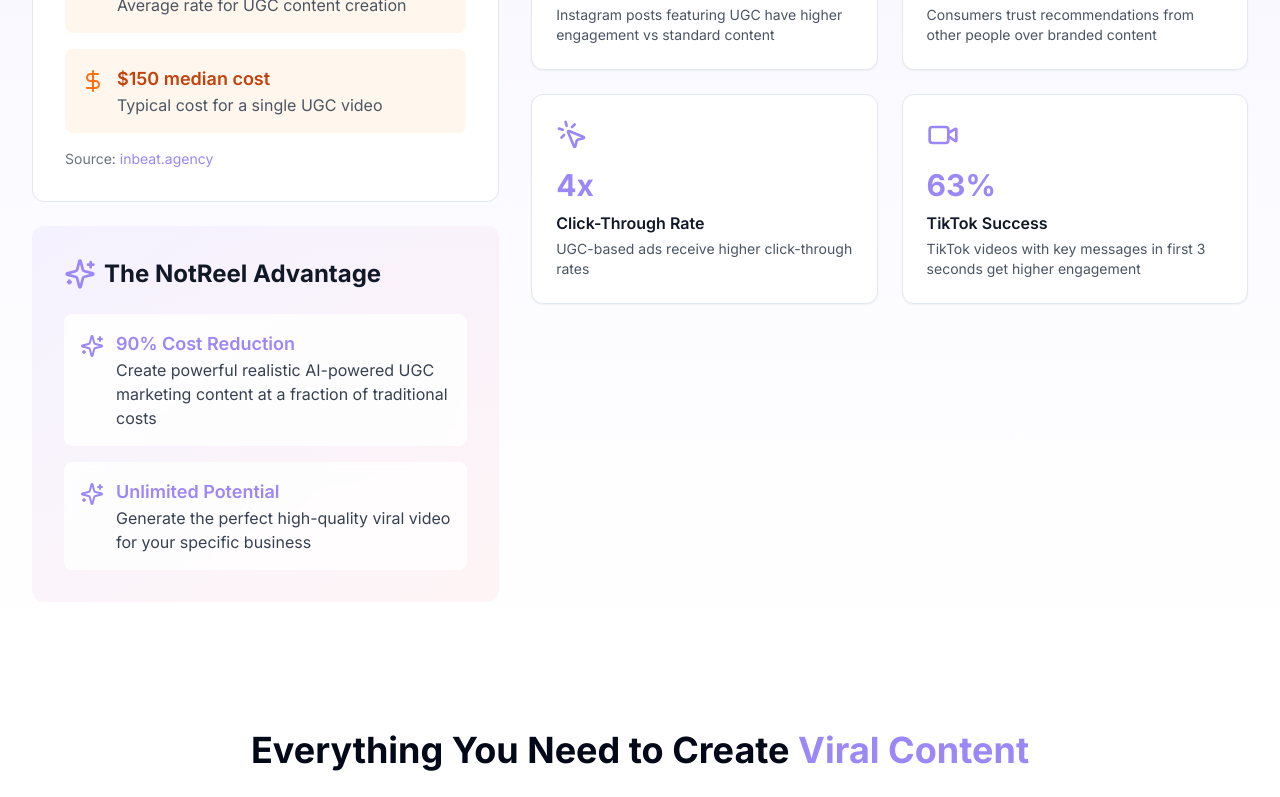
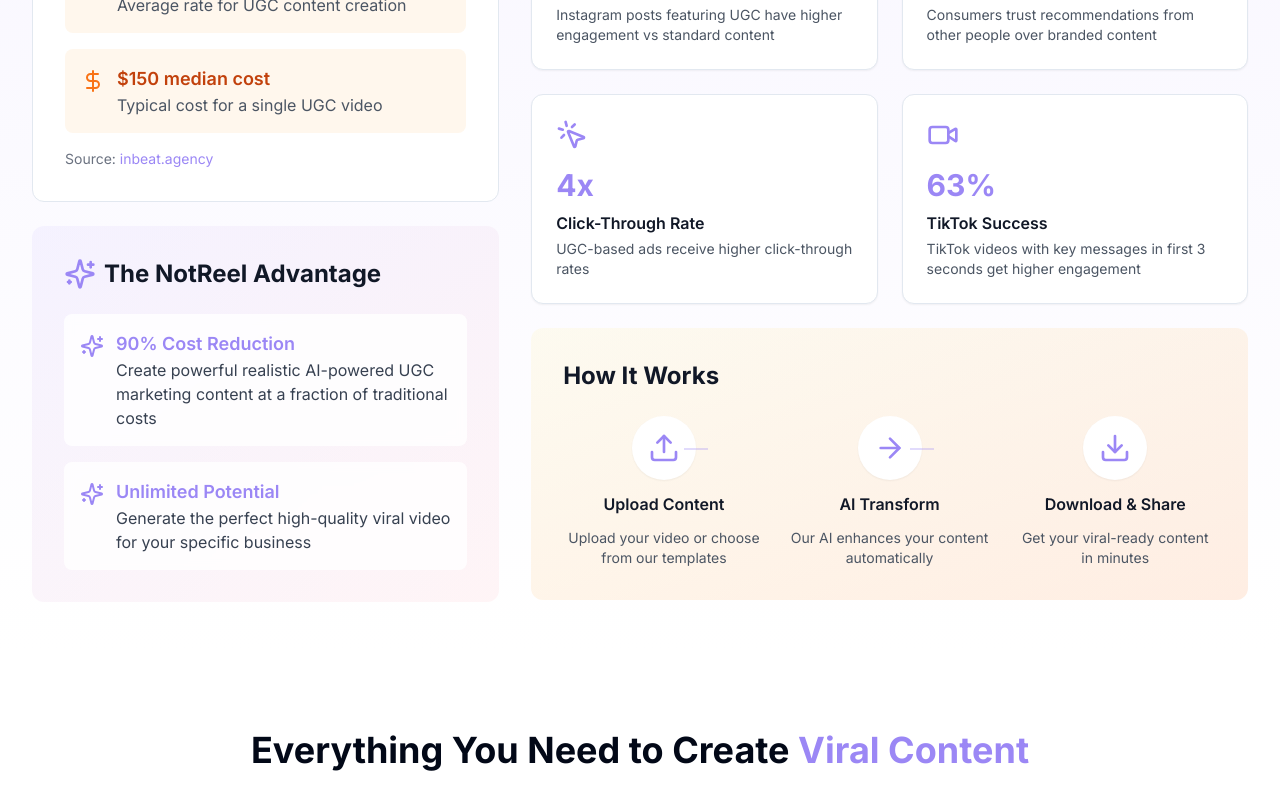
Before and after one commit to yayeet999/reelify-creator, a React (Vite) app: page / in a window 1280 px wide. Shown: the part 981-1778 px from the top of the page. Built offline with nearby package versions, Linux system fonts and the light colour scheme.

Commit message:
Proceed with implementation
[skip gpt_engineer]

```diff
--- a/src/components/StatsSection.tsx
+++ b/src/components/StatsSection.tsx
@@ -1,4 +1,4 @@
-import { Instagram, Users, MousePointerClick, Video, DollarSign, Sparkles } from "lucide-react";
+import { Instagram, Users, MousePointerClick, Video, DollarSign, Sparkles, Upload, ArrowRight, Download } from "lucide-react";
 
 const stats = [
   {
@@ -28,6 +28,27 @@ const stats = [
     title: "TikTok Success",
     description: "TikTok videos with key messages in first 3 seconds get higher engagement",
     icon: Video,
+  },
+];
+
+const steps = [
+  {
+    id: 1,
+    title: "Upload Content",
+    description: "Upload your video or choose from our templates",
+    icon: Upload,
+  },
+  {
+    id: 2,
+    title: "AI Transform",
+    description: "Our AI enhances your content automatically",
+    icon: ArrowRight,
+  },
+  {
+    id: 3,
+    title: "Download & Share",
+    description: "Get your viral-ready content in minutes",
+    icon: Download,
   },
 ];
 
@@ -89,8 +110,10 @@ export const StatsSection = () => {
           </div>
         </div>
 
-        {/* Stats Grid - Takes up 3 columns */}
-        <div className="lg:col-span-3 grid grid-cols-1 sm:grid-cols-2 gap-6">
+        {/* Stats Grid and How It Works - Takes up 3 columns */}
+        <div className="lg:col-span-3 space-y-6">
+          {/* Stats Grid */}
+          <div className="grid grid-cols-1 sm:grid-cols-2 gap-6">
             {stats.map((stat, index) => (
               <div
                 key={stat.id}
@@ -106,6 +129,28 @@ export const StatsSection = () => {
               </div>
             ))}
           </div>
+
+          {/* How It Works Card */}
+          <div className="bg-gradient-to-br from-accent-yellow/30 to-accent-orange/30 rounded-xl p-8 animate-fade-up">
+            <h3 className="text-2xl font-bold text-gray-900 mb-6">How It Works</h3>
+            <div className="grid grid-cols-1 md:grid-cols-3 gap-6">
+              {steps.map((step, index) => (
+                <div key={step.id} className="flex flex-col items-center text-center space-y-3">
+                  <div className="relative">
+                    <div className="w-16 h-16 bg-white rounded-full flex items-center justify-center shadow-sm">
+                      <step.icon className="w-8 h-8 text-primary" />
+                    </div>
+                    {index < steps.length - 1 && (
+                      <div className="hidden md:block absolute top-1/2 -right-3 w-6 h-0.5 bg-primary/30" />
+                    )}
+                  </div>
+                  <h4 className="font-semibold text-gray-900">{step.title}</h4>
+                  <p className="text-sm text-gray-600">{step.description}</p>
+                </div>
+              ))}
+            </div>
+          </div>
+        </div>
       </div>
     </div>
   );
```
Lines whose indentation alone changed are shown as unchanged.
